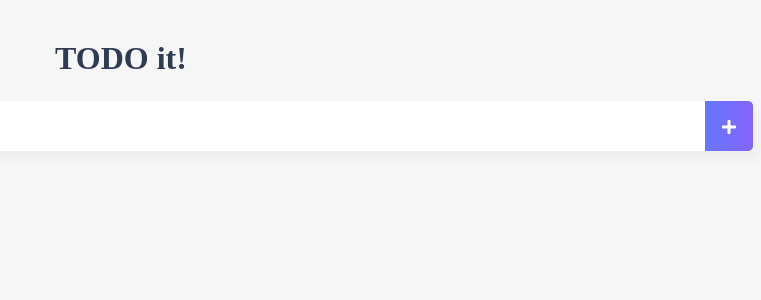
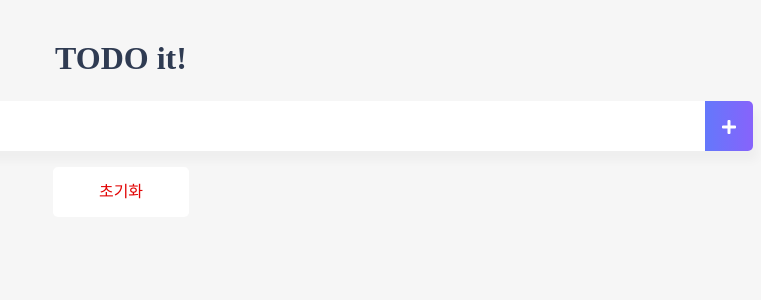
Before and after one commit to office1201/vue-beginner, a Vue app: page / in a window 1280 px wide. Shown: the top 300 px of the page, without its empty margins (519-1280 px from the left). Built offline with nearby package versions, Linux system fonts and the light colour scheme.

Commit message:
Add: TodoFooter 컴포넌트 구현

```diff
--- a/src/components/TodoFooter.vue
+++ b/src/components/TodoFooter.vue
@@ -1,10 +1,32 @@
 <template>
-  <footer></footer>
+  <footer>
+    <div class="clearAllContainer">
+      <span class="clearAllBtn" v-on:click="clearTodo">초기화</span>
+    </div>
+  </footer>
 </template>
 
 <script>
-export default {};
+export default {
+  methods: {
+    clearTodo: function () {
+      localStorage.clear();
+    },
+  },
+};
 </script>
 
 <style scoped>
+.clearAllContainer {
+  width: 8.5rem;
+  height: 50px;
+  line-height: 50px;
+  background-color: white;
+  border-radius: 5px;
+  margin: 0 auto;
+}
+.clearAllBtn {
+  color: #e20303;
+  display: block;
+}
 </style>
```
